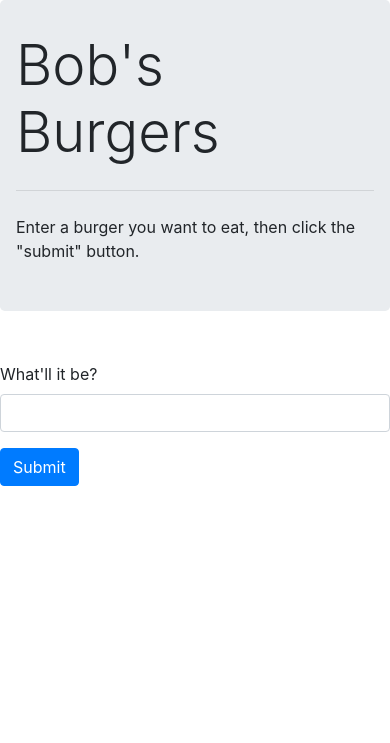
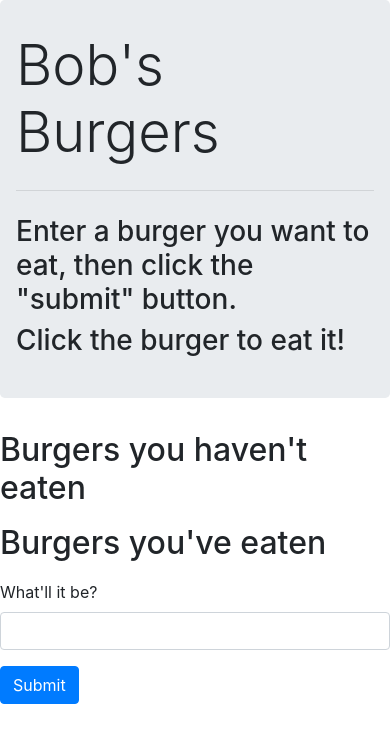
Before and after one commit to tcwcodes/burger, a Node server app: page / in a window 390 px wide. Shown: the top 743 px of the page. Run offline with Node 20, Linux system fonts and the light colour scheme; data that the repository does not hold is empty; some libraries are stand-ins or nearby versions.

Commit message:
finished

```diff
--- a/config/orm.js
+++ b/config/orm.js
@@ -8,15 +8,15 @@ var orm = {
             callback(result);
         });
     },
-    insertOne: function(tableInput, whatToSelect, newBurger, callback) {
+    insertOne: function(tableInput, whatToSelect, newValue, callback) {
         var queryString = "INSERT INTO " + tableInput;
         queryString += " (";
         queryString += whatToSelect;
         queryString += ") "
         queryString += "VALUES ('";
-        queryString += newBurger;
+        queryString += newValue;
         queryString += "') "
-        connection.query(queryString, newBurger, function(err, result) {
+        connection.query(queryString, newValue, function(err, result) {
             if (err) throw err;
             callback(result);
         });
--- a/models/burger.js
+++ b/models/burger.js
@@ -6,8 +6,8 @@ var burger = {
             callback(res);
         });
     },
-    insertOne: function(newBurger, callback) {
-        orm.insertOne("burgers", "burger_name", newBurger, function(res) {
+    insertOne: function(newValue, callback) {
+        orm.insertOne("burgers", "burger_name", newValue, function(res) {
             callback(res);
         });
     },
--- a/views/index.handlebars
+++ b/views/index.handlebars
@@ -3,22 +3,40 @@
     <div class="jumbotron">
         <h1 class="display-4">Bob's Burgers</h1>
         <hr class="my-4">
-        <p>Enter a burger you want to eat, then click the "submit" button.</p>
+        <h3>Enter a burger you want to eat, then click the "submit" button.</h3>
+        <h3>Click the burger to eat it!</h3>
     </div>
 
     <div class="row">
-        <div class="col-md-4">
+        <div class="col-md-2">
         </div>
         <div class="col-md-4">
+            <h2>Burgers you haven't eaten</h2>
             <ul>
                 {{#each burgers}}
+                {{#unless devoured}}
                 <li>
-                    <h3>{{this.burger_name}} </h3>
+                    <button class="btn btn-primary burger-btn" data-id="{{this.id}}" data-devoured="{{this.devoured}}">{{this.burger_name}}</button>
+                    <p></p>
                 </li>
+                {{/unless}}
                 {{/each}}
             </ul>
         </div>
         <div class="col-md-4">
+            <h2>Burgers you've eaten</h2>
+            <ul>
+                {{#each burgers}}
+                {{#if devoured}}
+                <li>
+                    <button class="btn btn-primary" data-id="{{this.id}}" data-devoured="{{this.devoured}}">{{this.burger_name}}</button>
+                    <p></p>
+                </li>
+                {{/if}}
+                {{/each}}
+            </ul>
+        </div>
+        <div class="col-md-2">
         </div>
     </div>
 
```
Also changed, not shown: public/assets/js/burgers.js.
